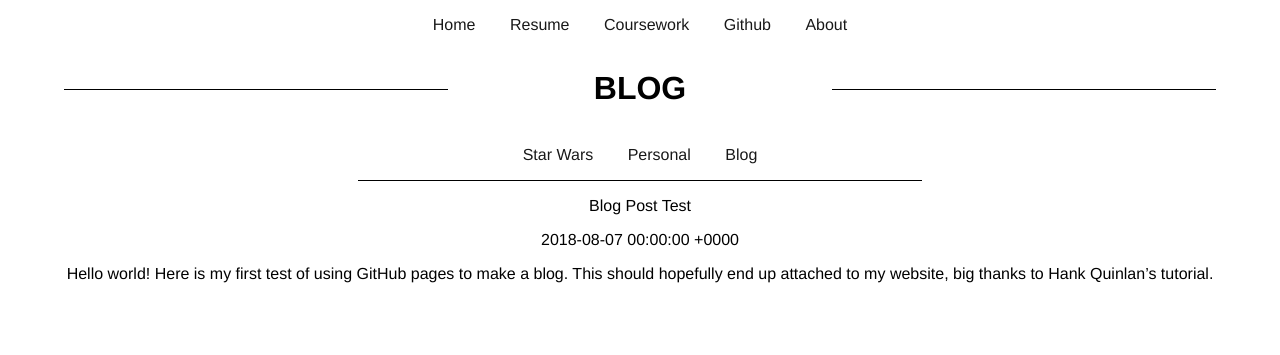
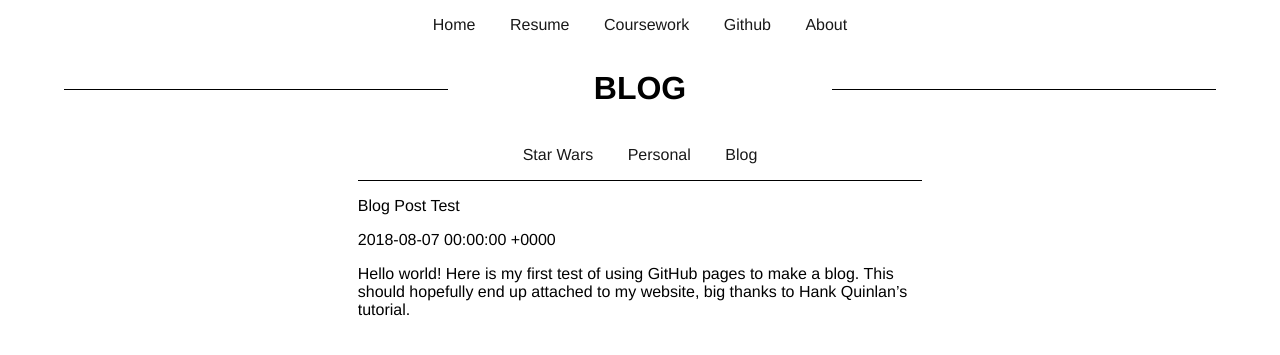
Before and after one commit to declansullivan/static-html-site, a Jekyll site: the page built from _posts/2018-08-07-first-post.md, in a window 1280 px wide. Shown: the top 355 px of the page. Built offline with Jekyll 4.4.1, drawn with Linux system fonts in a browser that asks for light colours.

Commit message:
Update main.css

```diff
--- a/css/main.css
+++ b/css/main.css
@@ -76,12 +76,7 @@ body {
 }
 
 .about a {
-  color: #A3ABB0;
   text-decoration: none;
-}
-
-.about a:hover {
-  color: #525658;
 }
 
 /* Resume / Coursework CSS */
@@ -111,7 +106,7 @@ body {
   left: 40px;
 }
 
-/* About CSS */
+/* Me CSS */
 
 .secondnav {
   position: relative;
@@ -133,8 +128,8 @@ body {
 }
 
 .moment img {
+  padding: 5px 0 0 0;
   width: 70%;
-  padding: 5px 0 0 0;
 }
 
 .moment .content {
@@ -151,6 +146,23 @@ body {
   padding: 0 0 5px 0;
   border-bottom-style: solid;
   border-bottom-width: thin;
+}
+
+/* Blog CSS */
+
+.post {
+  position: relative;
+  margin: 0 auto;
+  width: 49%;
+}
+
+.post p {
+  text-align: left;
+}
+
+.post .posthead {
+  font-size: 120%;
+  text-align: center;
 }
 
 /* Mobile CSS */
```
